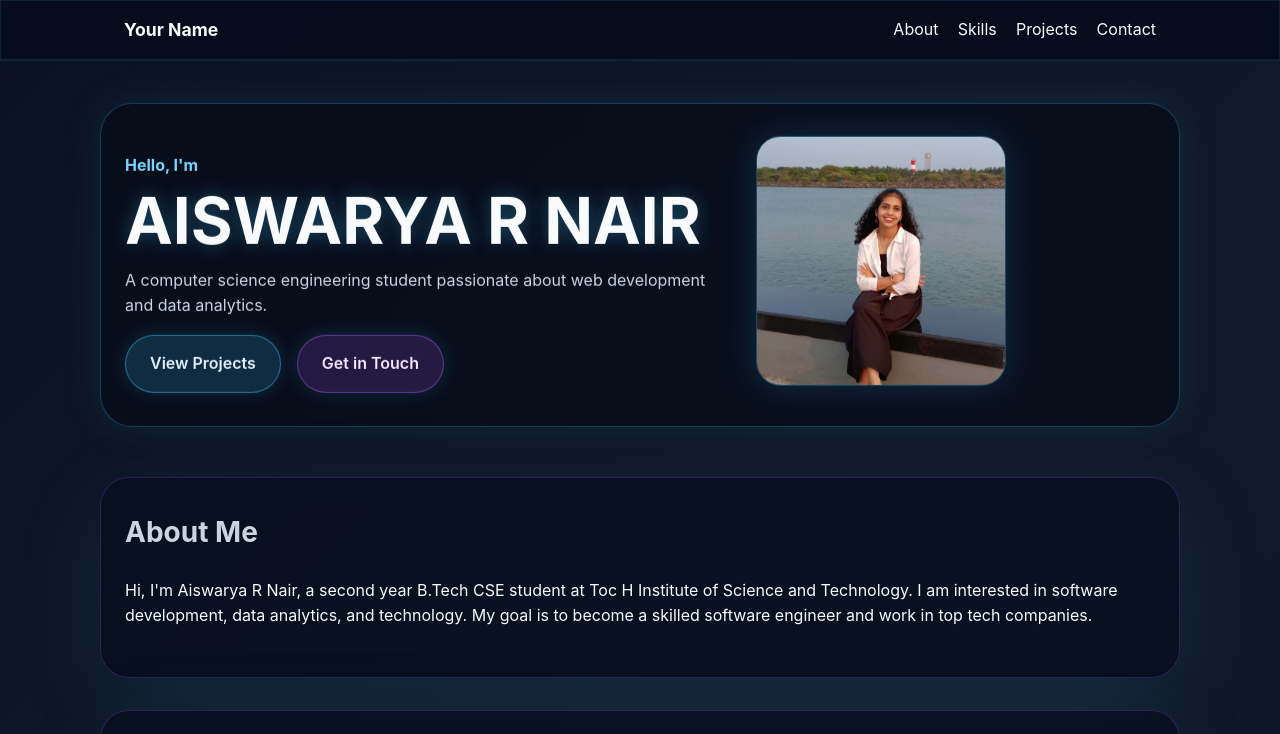
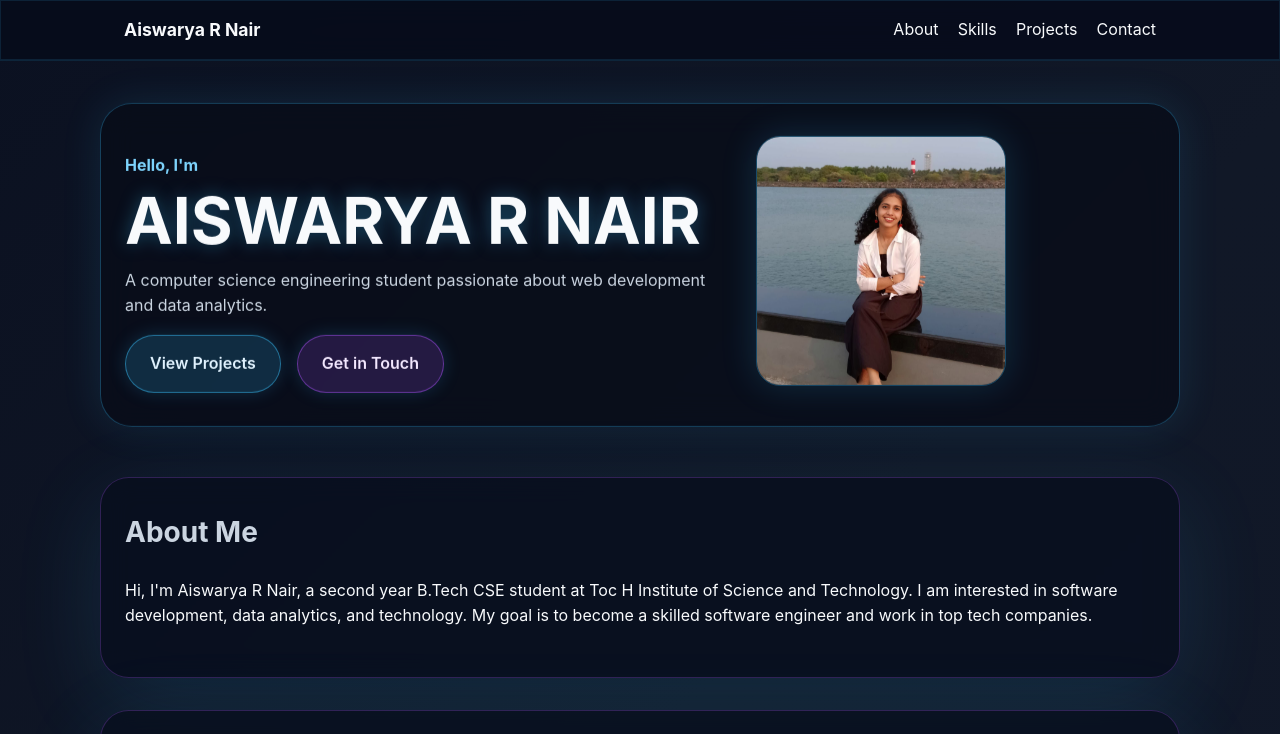
Before and after one commit to aishwaryaalp-sys/Aiswarya-portfolio, a plain HTML site: page index.html in a window 1280 px wide. Shown: the top 734 px of the page. Drawn offline with Linux system fonts and the light colour scheme.

Commit message:
Update index.html

```diff
--- a/index.html
+++ b/index.html
@@ -9,7 +9,7 @@
 <body>
   <header class="site-header">
     <nav class="nav-bar">
-      <a class="logo" href="#hero">Your Name</a>
+      <a class="logo" href="#hero">Aiswarya R Nair</a>
       <div class="nav-links">
         <a href="#about">About</a>
         <a href="#skills">Skills</a>
```
